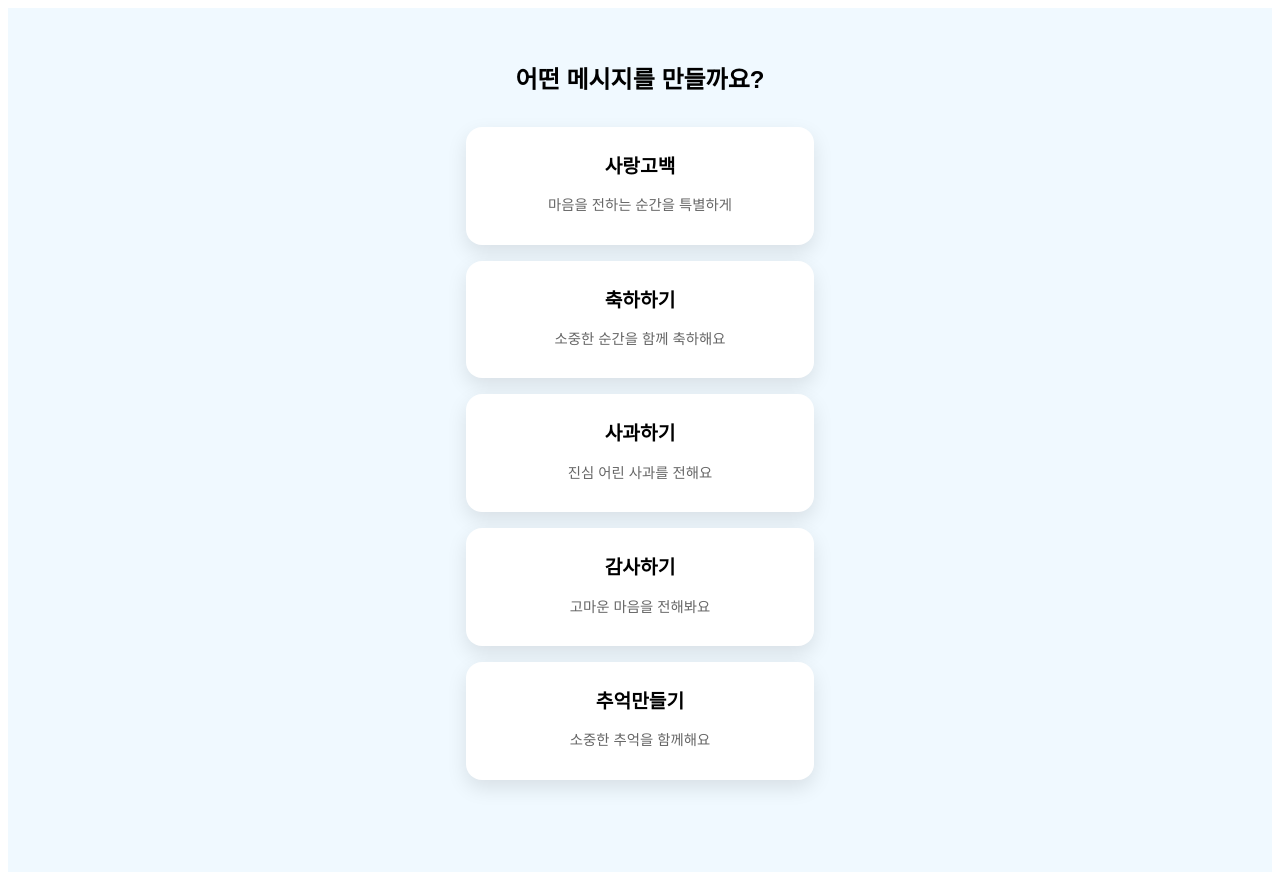
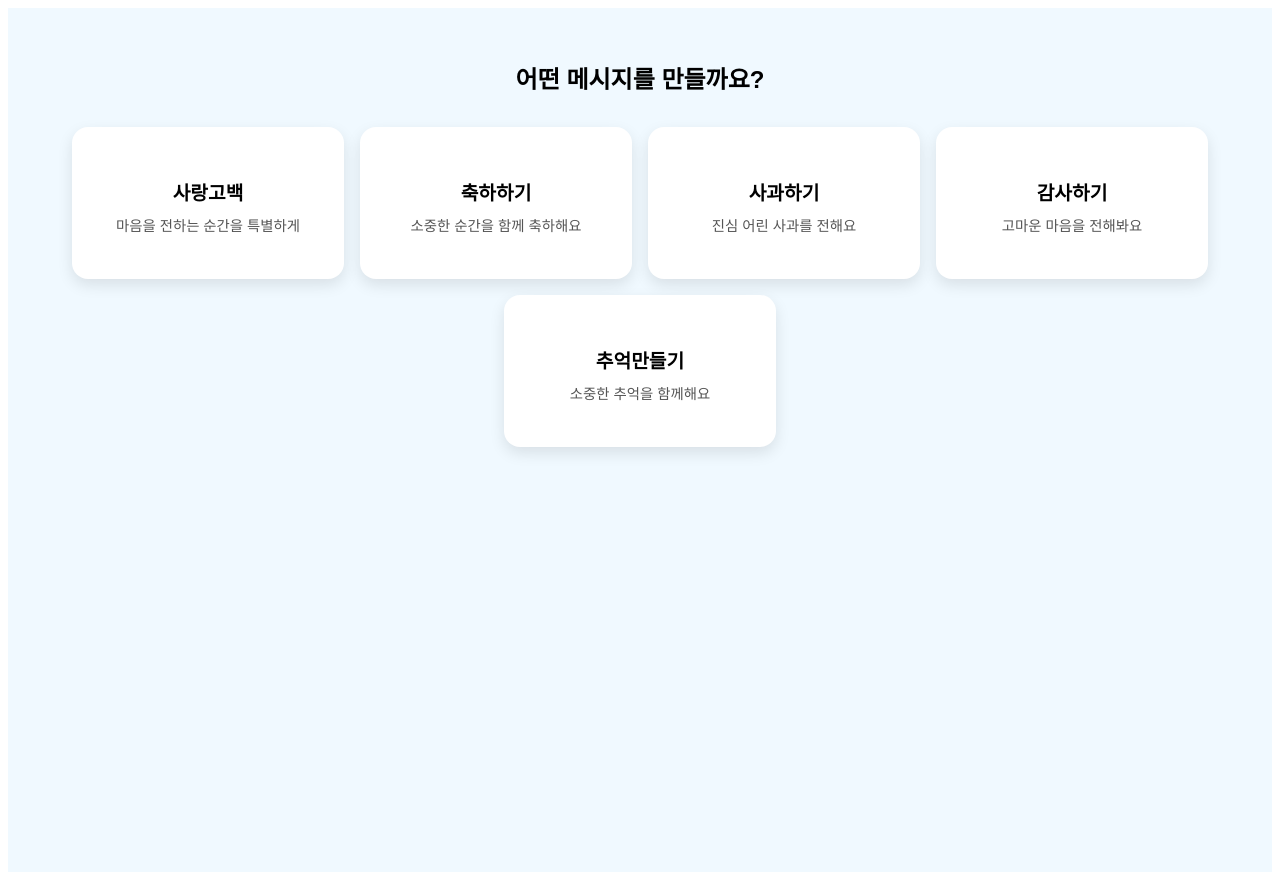
Before and after one commit to xeon-243859/ppongtok-app, a React (Vite) app: page /ppongtok-app/messages in a window 1280 px wide. Built offline with nearby package versions, Linux system fonts and the light colour scheme; the HTML template or start-up script is replaced by a standard one.

Commit message:
🚀 dist 재생성 및 최종 빌드 완료

```diff
--- a/src/App.jsx
+++ b/src/App.jsx
@@ -3,7 +3,7 @@ import { BrowserRouter, Routes, Route } from 'react-router-dom';
 import HomePage from './pages/HomePage';
 import MessagePage from './pages/MessagePage';
 
-// 각 메시지별 페이지 (현재는 임시로 간단하게 연결만)
+// 각 메시지별 개별 페이지들 (간단한 임시 버전)
 function LoveConfessionPage() {
   return <h2 style={{ textAlign: 'center', marginTop: '5rem' }}>❤️ 사랑고백 페이지 ❤️</h2>;
 }
--- a/src/pages/HomePage.jsx
+++ b/src/pages/HomePage.jsx
@@ -11,13 +11,13 @@ function HomePage() {
   return (
     <div style={{
       textAlign: 'center',
-      marginTop: '4rem',
-      fontFamily: 'Arial, sans-serif'
+      marginTop: '5rem',
+      fontFamily: 'Arial, sans-serif',
     }}>
       <h1 style={{ fontSize: '2.5rem', marginBottom: '0.5rem', wordBreak: 'keep-all' }}>
         🎉 뿅!톡에 오신것을
       </h1>
-      <h1 style={{ fontSize: '2.5rem', marginBottom: '2rem' }}>
+      <h1 style={{ fontSize: '2.5rem', marginBottom: '3rem' }}>
         환영합니다 🎉
       </h1>
 
@@ -30,7 +30,7 @@ function HomePage() {
           backgroundColor: '#4fc3f7',
           color: 'white',
           border: 'none',
-          boxShadow: '0 4px 10px rgba(0,0,0,0.2)',
+          boxShadow: '0 4px 12px rgba(0,0,0,0.2)',
           cursor: 'pointer',
           marginTop: '2rem'
         }}
--- a/src/pages/MessagePage.jsx
+++ b/src/pages/MessagePage.jsx
@@ -20,14 +20,18 @@ function MessagePage() {
       padding: '2rem',
       textAlign: 'center'
     }}>
-      <h2 style={{ fontSize: '1.5rem', marginBottom: '2rem', wordBreak: 'keep-all' }}>
+      <h2 style={{
+        fontSize: '1.5rem',
+        marginBottom: '2rem',
+        wordBreak: 'keep-all'
+      }}>
         어떤 메시지를 만들까요?
       </h2>
 
       <div style={{
         display: 'flex',
-        flexDirection: 'column',
-        alignItems: 'center',
+        flexWrap: 'wrap',
+        justifyContent: 'center',
         gap: '1rem'
       }}>
         {messages.map((item, idx) => (
@@ -35,20 +39,38 @@ function MessagePage() {
             key={idx}
             onClick={() => navigate(item.path)}
             style={{
-              width: '90%',
-              maxWidth: '300px',
-              padding: '1rem 1.5rem',
+              width: '240px', // 카드 폭 줄였음
+              height: '120px', // 카드 높이도 작게
               backgroundColor: 'white',
               borderRadius: '1rem',
-              boxShadow: '0 8px 20px rgba(0,0,0,0.1)',
+              boxShadow: '0 6px 15px rgba(0,0,0,0.1)',
               cursor: 'pointer',
+              padding: '1rem',
+              display: 'flex',
+              flexDirection: 'column',
+              justifyContent: 'center',
+              alignItems: 'center',
               transition: 'transform 0.2s',
             }}
             onMouseEnter={e => e.currentTarget.style.transform = 'scale(1.02)'}
             onMouseLeave={e => e.currentTarget.style.transform = 'scale(1)'}
           >
-            <h3 style={{ margin: '0.5rem 0', fontSize: '1.2rem', fontWeight: 'bold' }}>{item.title}</h3>
-            <p style={{ fontSize: '0.9rem', color: '#666' }}>{item.desc}</p>
+            <h3 style={{
+              margin: '0.5rem 0',
+              fontSize: '1.2rem',
+              fontWeight: 'bold',
+              wordBreak: 'keep-all'
+            }}>
+              {item.title}
+            </h3>
+            <p style={{
+              fontSize: '0.9rem',
+              color: '#555',
+              margin: 0,
+              wordBreak: 'keep-all'
+            }}>
+              {item.desc}
+            </p>
           </div>
         ))}
       </div>
```
Also changed, not shown: 3 other files (tests, documents, lock files or other folders).
